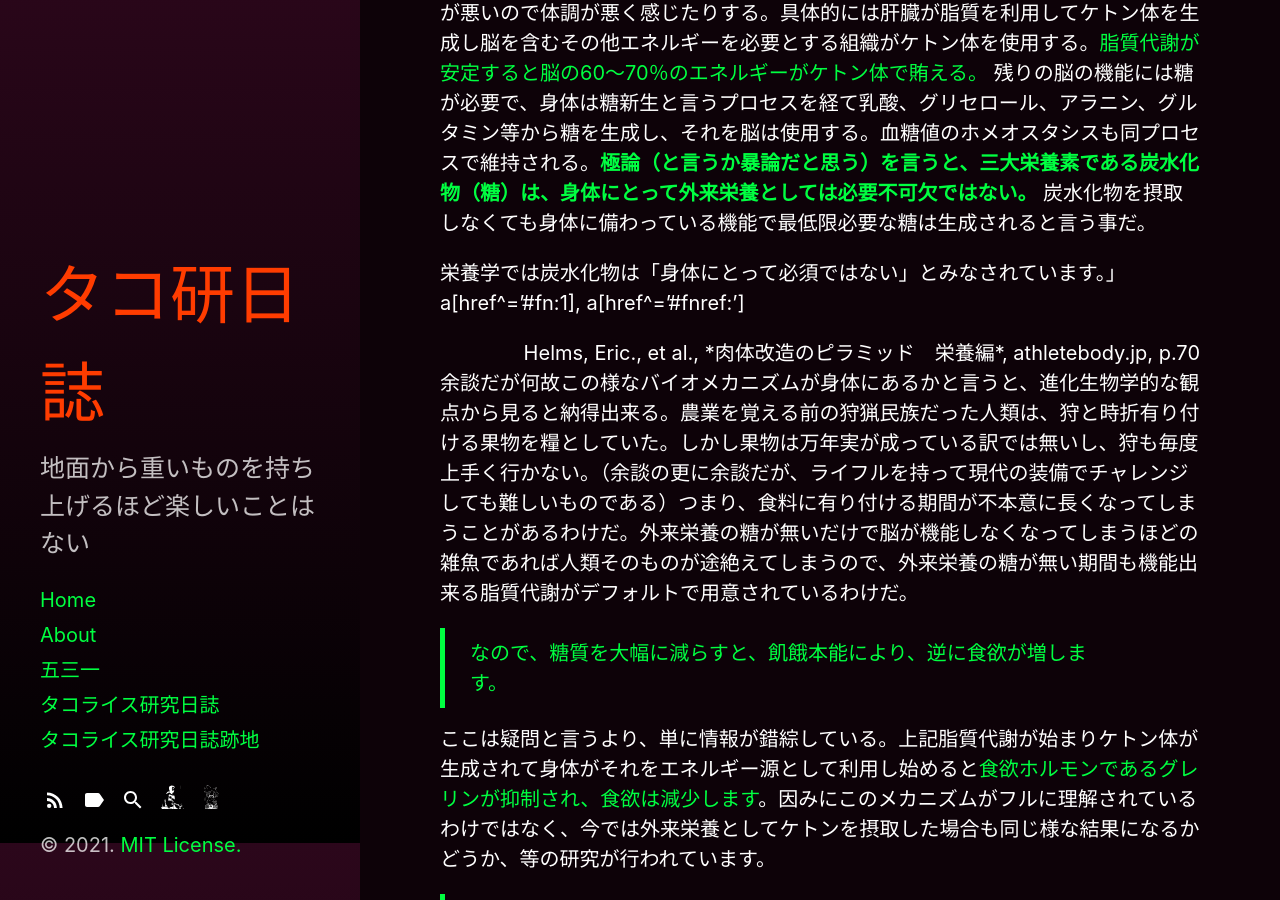
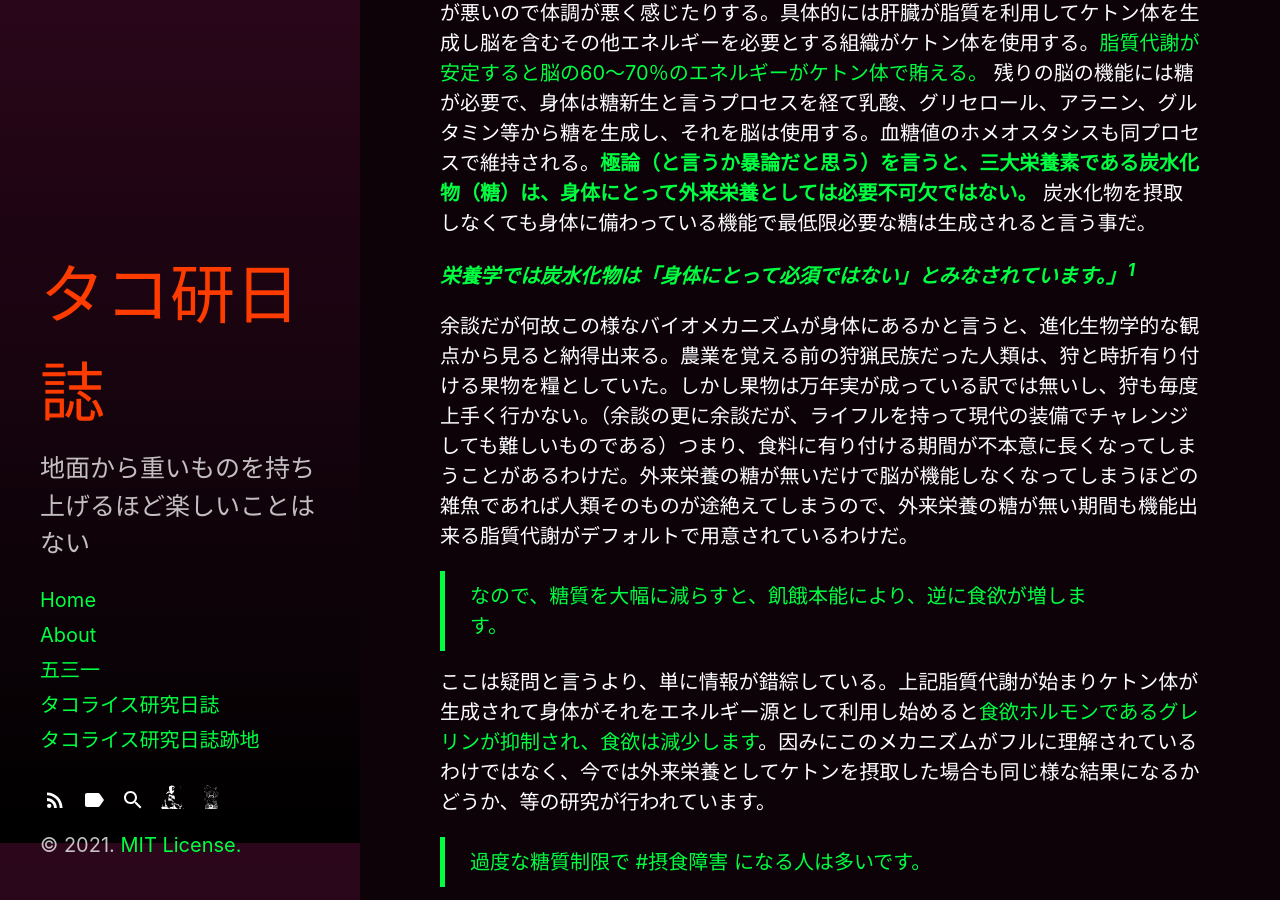
Before and after one commit to buckybean/buckybean.github.io, a Jekyll site: the page built from _posts/tacokennisshi/2021-07-23-tacokennisshi-gluconegogenesis.md, in a window 1280 px wide and 900 px high, scrolled down 957 px. Built offline with Jekyll 4.4.1, drawn with Linux system fonts in a browser that asks for light colours; comment, search, counter and statistics services are not loaded; some of the changed text lies outside the part shown.

Commit message:
Update 2021-07-23-tacokennisshi-gluconegogenesis.md

```diff
--- a/_posts/tacokennisshi/2021-07-23-tacokennisshi-gluconegogenesis.md
+++ b/_posts/tacokennisshi/2021-07-23-tacokennisshi-gluconegogenesis.md
@@ -19,13 +19,7 @@ tags:
 
 先ずここで疑問。身体へ外来栄養の糖の供給が一定である場合、脳は糖をエネルギー源として使用する。外来栄養の糖が不足している場合、身体は糖をメインに使用する代謝から脂質をメインに使用する代謝に変化する。このシフト時の過渡期は代謝効率が悪いので体調が悪く感じたりする。具体的には肝臓が脂質を利用してケトン体を生成し脳を含むその他エネルギーを必要とする組織がケトン体を使用する。[脂質代謝が安定すると脳の60〜70％のエネルギーがケトン体で賄える。](https://ccforum.biomedcentral.com/articles/10.1186/cc10020) 残りの脳の機能には糖が必要で、身体は糖新生と言うプロセスを経て乳酸、グリセロール、アラニン、グルタミン等から糖を生成し、それを脳は使用する。血糖値のホメオスタシスも同プロセスで維持される。**極論（と言うか暴論だと思う）を言うと、三大栄養素である炭水化物（糖）は、身体にとって外来栄養としては必要不可欠ではない。** 炭水化物を摂取しなくても身体に備わっている機能で最低限必要な糖は生成されると言う事だ。
 
-
-
-栄養学では炭水化物は「身体にとって必須ではない」とみなされています。」a[href^='#fn:1],
-a[href^='#fnref:']
-
-<div style="text-align: right"> Helms, Eric., et al., *肉体改造のピラミッド　栄養編*, athletebody.jp, p.70 </div>
-
+***栄養学では炭水化物は「身体にとって必須ではない」とみなされています。」[^1]***
 
 余談だが何故この様なバイオメカニズムが身体にあるかと言うと、進化生物学的な観点から見ると納得出来る。農業を覚える前の狩猟民族だった人類は、狩と時折有り付ける果物を糧としていた。しかし果物は万年実が成っている訳では無いし、狩も毎度上手く行かない。（余談の更に余談だが、ライフルを持って現代の装備でチャレンジしても難しいものである）つまり、食料に有り付ける期間が不本意に長くなってしまうことがあるわけだ。外来栄養の糖が無いだけで脳が機能しなくなってしまうほどの雑魚であれば人類そのものが途絶えてしまうので、外来栄養の糖が無い期間も機能出来る脂質代謝がデフォルトで用意されているわけだ。
 
```
Also changed, not shown: other parts of _posts/tacokennisshi/2021-07-23-tacokennisshi-gluconegogenesis.md (+2 -0 lines).
